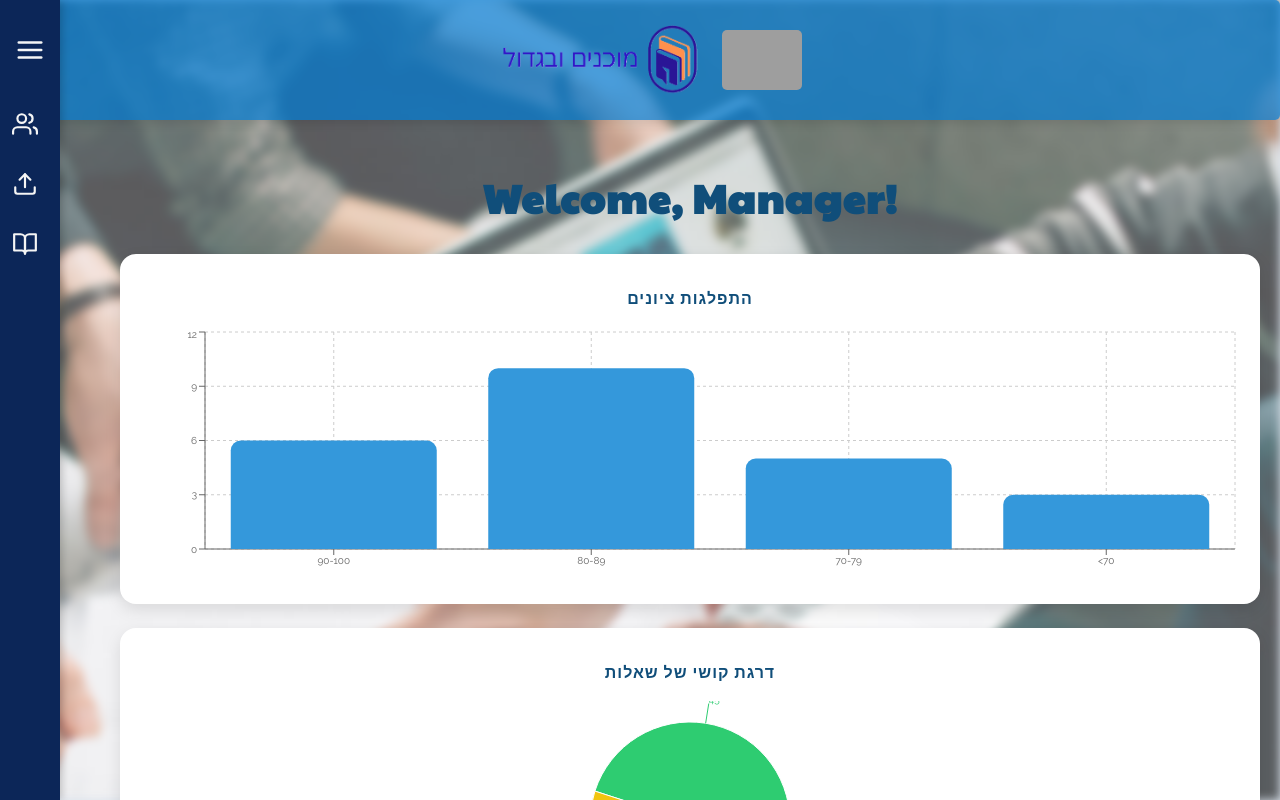
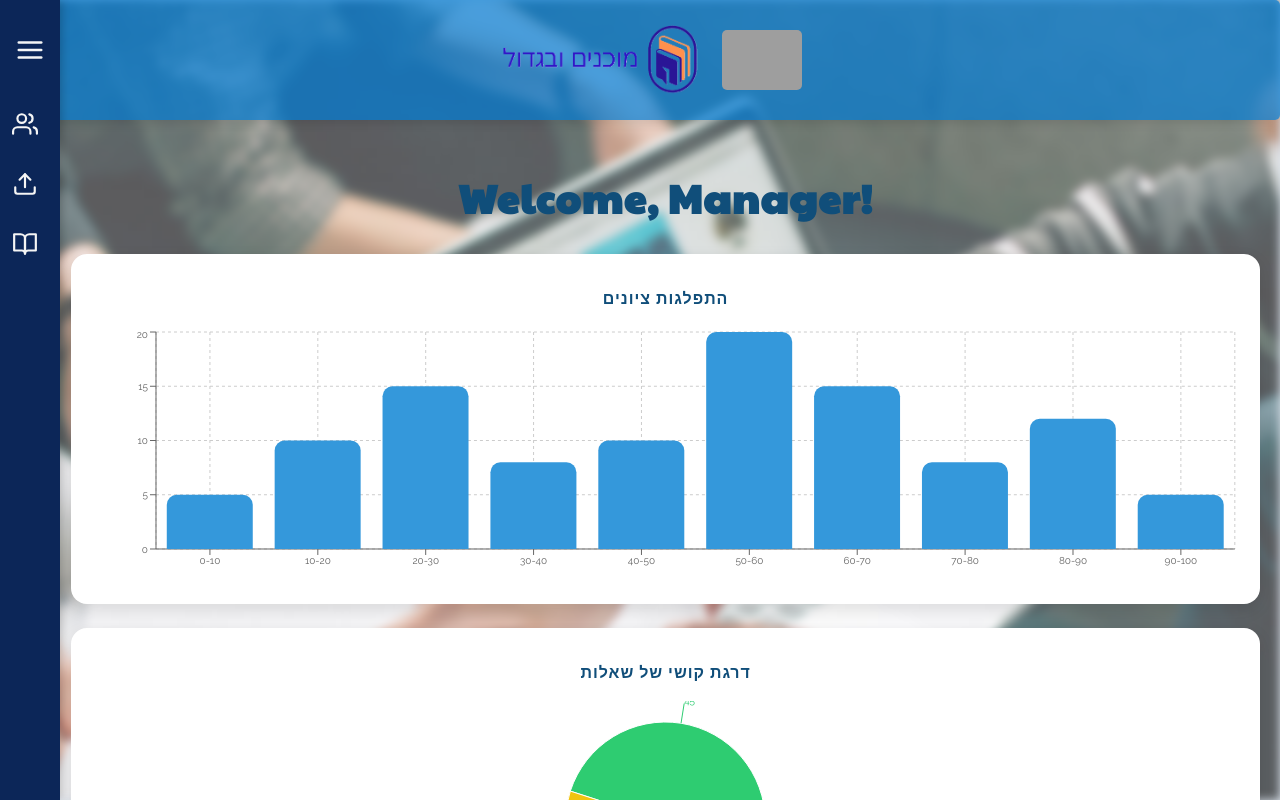
Before and after one commit to MishkaSid/FinalProject, a React (Vite) app: page /manager in a window 1280 px wide. Shown: the top 800 px of the page. Built offline with nearby package versions, Linux system fonts and the light colour scheme; grey boxes are pictures that could not be loaded.

Commit message:
fixed chart

```diff
--- a/src/components/charts/GradeDistributionChart.jsx
+++ b/src/components/charts/GradeDistributionChart.jsx
@@ -12,10 +12,16 @@ import {
 import styles from "./sharedChartStyles.module.css";
 
 const data = [
-  { range: "90-100", students: 6 },
-  { range: "80-89", students: 10 },
-  { range: "70-79", students: 5 },
-  { range: "<70", students: 3 },
+  { range: "0-10", students: 5 },
+  { range: "10-20", students: 10 },
+  { range: "20-30", students: 15 },
+  { range: "30-40", students: 8 },
+  { range: "40-50", students: 10 },
+  { range: "50-60", students: 20 },
+  { range: "60-70", students: 15 },
+  { range: "70-80", students: 8 },
+  { range: "80-90", students: 12 },
+  { range: "90-100", students: 5 }
 ];
 
 export default function GradeDistributionChart() {
--- a/src/pages/manager/manager.module.css
+++ b/src/pages/manager/manager.module.css
@@ -26,8 +26,7 @@
 .managerPage {
   flex-grow: 1;
   padding: 2rem;
-  text-align: center;
-  margin-left: 10rem;
+  margin-left: 4%;
 }
 
 /* Cards Grid */
```
